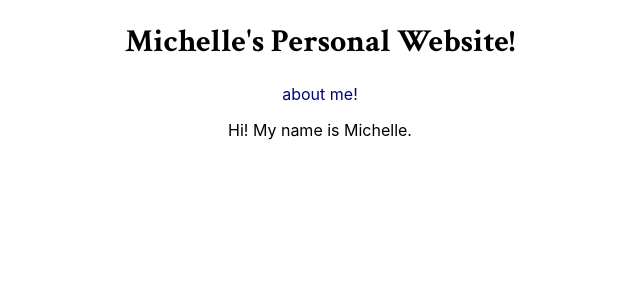
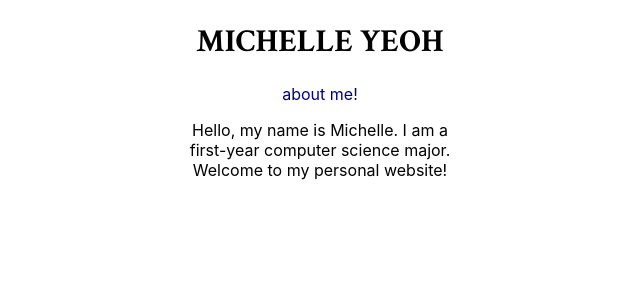
Before and after one commit to michelleyeoh/myproject, a React (Create React App) app: page / in a window 1280 px wide. Shown: the top 300 px of the page, without its empty margins (320-960 px from the left). Built offline with nearby package versions, Linux system fonts and the light colour scheme.

Commit message:
changed home

```diff
--- a/src/components/home.js
+++ b/src/components/home.js
@@ -4,9 +4,13 @@ import '../App.css';
 export const Home = () => {
     return (
         <div>
-            <h1 className='font'>Michelle's Personal Website!</h1>
-            <p className='navy'>about me!</p>
-            <p>Hi! My name is Michelle.</p>
+            <h1 className='font'>MICHELLE YEOH</h1>
+            <div style={{paddingRight: '500px', paddingLeft: '500px'}}>
+                <p className='navy'>about me!</p>
+                <p>Hello, my name is Michelle. I am a first-year computer science major. Welcome to my personal website!</p>
+
+            </div>
+
         </div>
     )
 }
```
